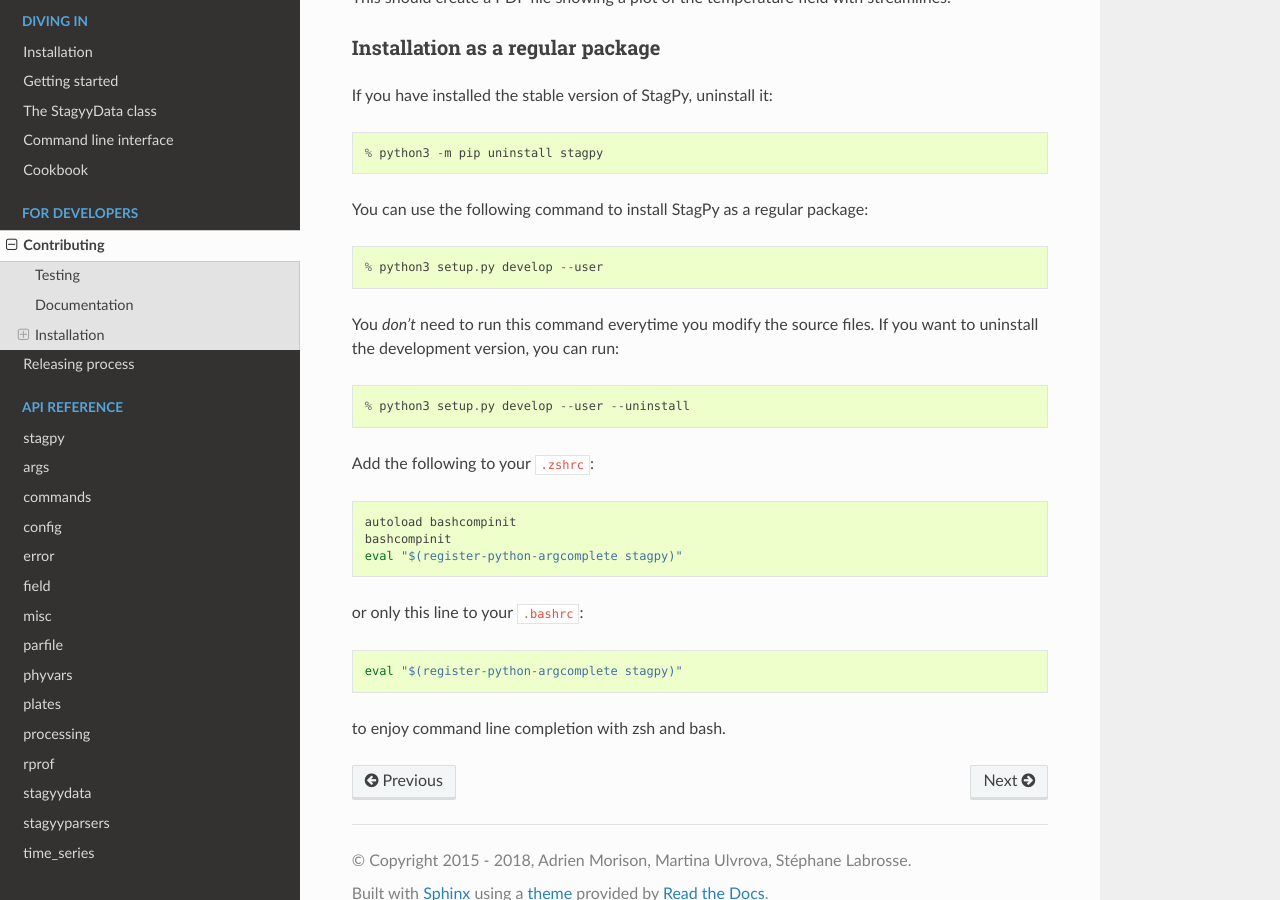
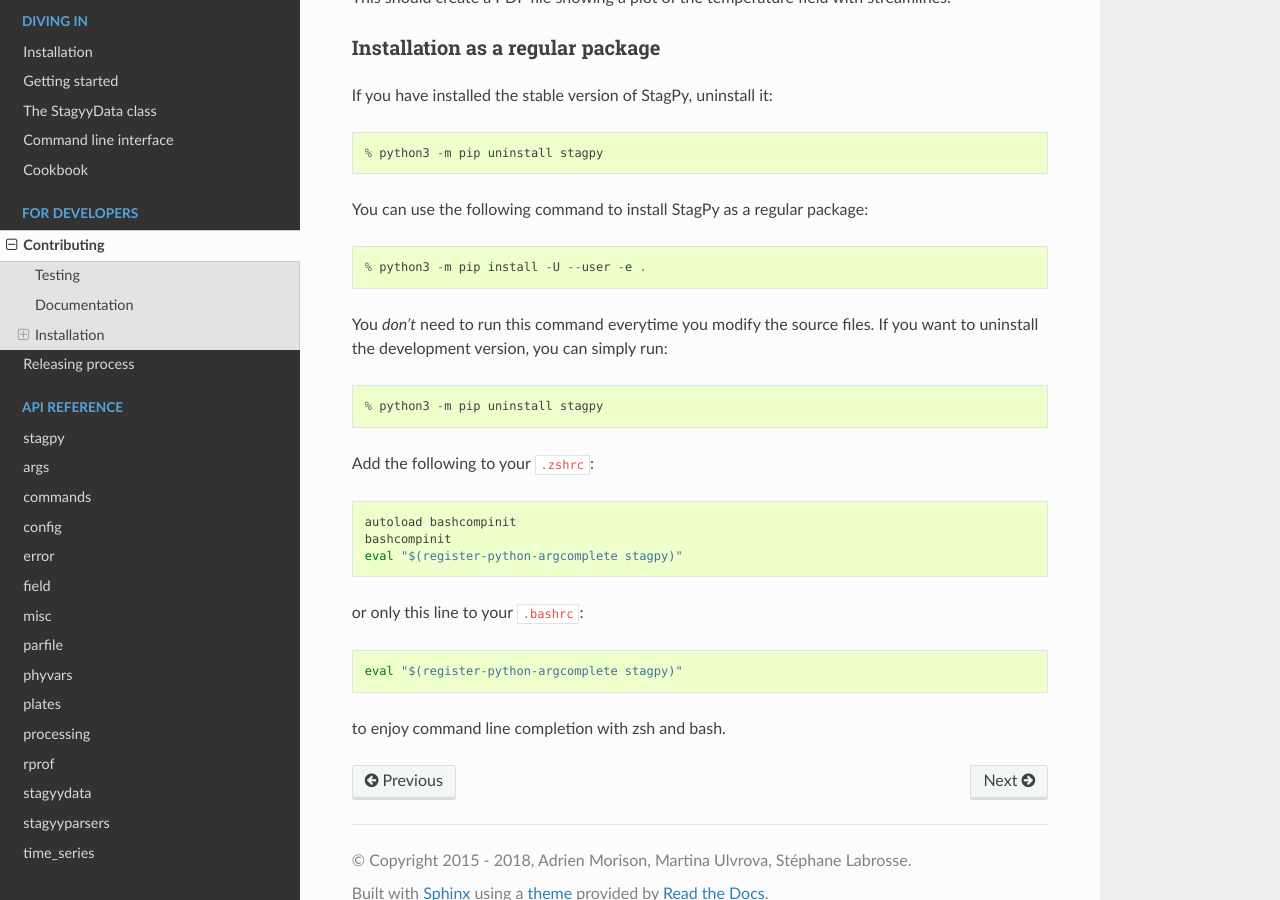
Before and after one commit to StagPython/StagPy, a Sphinx documentation site: the page built from docs/sources/developers.rst, in a window 1280 px wide and 900 px high, scrolled down 1955 px. Built offline with Sphinx 7.4.7 and the Read the Docs theme 2.0.0, drawn with Linux system fonts in a browser that asks for light colours.

Commit message:
Docs recommends to use pip to install dev version

```diff
--- a/docs/sources/developers.rst
+++ b/docs/sources/developers.rst
@@ -102,12 +102,12 @@
 
 You can use the following command to install StagPy as a regular package::
 
-    % python3 setup.py develop --user
+    % python3 -m pip install -U --user -e .
 
 You *don't* need to run this command everytime you modify the source files.
-If you want to uninstall the development version, you can run::
+If you want to uninstall the development version, you can simply run::
 
-    % python3 setup.py develop --user --uninstall
+    % python3 -m pip uninstall stagpy
 
 Add the following to your ``.zshrc``::
 
```
